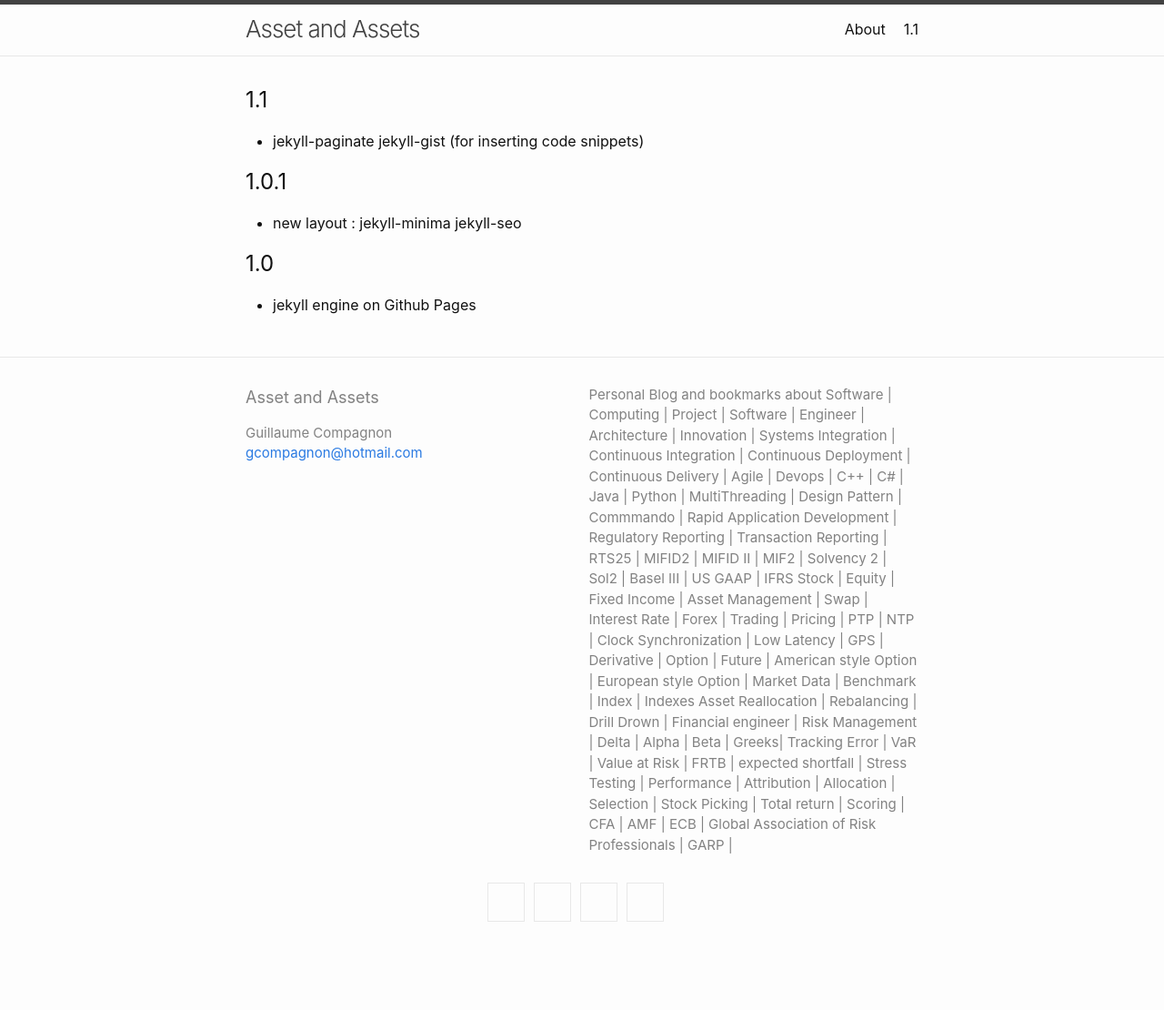
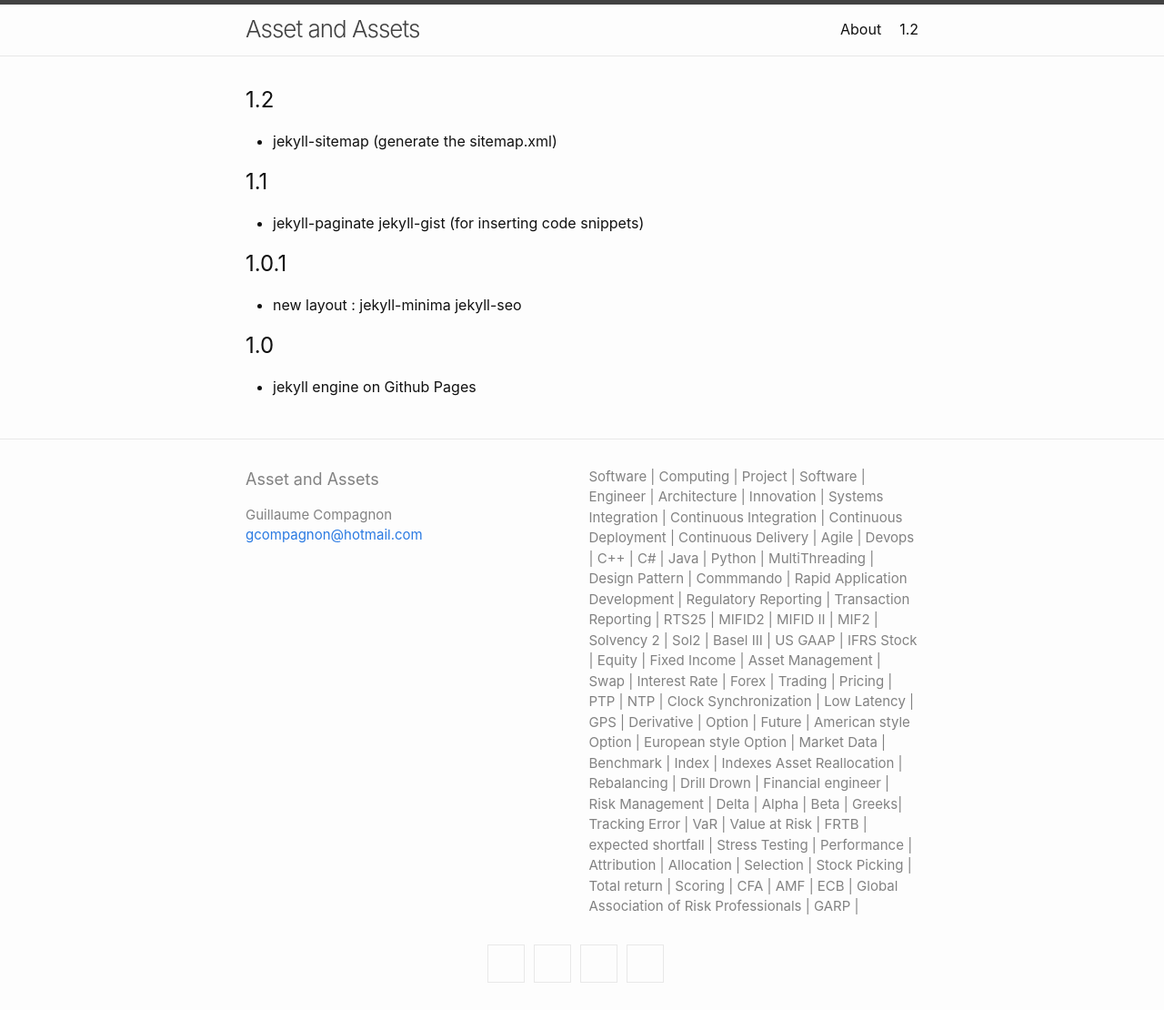
Before and after one commit to gcompagnon/gcompagnon.github.io, a Jekyll site: the page built from history.md, in a window 1280 px wide. Shown: the whole page at 91% size. Built offline with Jekyll 4.4.1, drawn with Linux system fonts in a browser that asks for light colours; our own code applies the rules of GitHub Pages for plain Markdown files; before the commit the page ends 1043 px from its top, so only the background shows below that.

Commit message:
add jekyll-sitemap

```diff
--- a/Gemfile
+++ b/Gemfile
@@ -27,6 +27,7 @@
     gem "jekyll-mentions"
     gem "jekyll-gist"
     gem "github-pages"
+    gem 'jekyll-sitemap'
   end
 
 gem "minima", "~> 2.5.0"
--- a/_config.yml
+++ b/_config.yml
@@ -5,7 +5,6 @@
 layout: post
 title: Asset and Assets
 description: > # this means to ignore newlines until "show_exerpts:"
-  Personal Blog and bookmarks about
   Software | Computing | Project | Software | Engineer | Architecture | Innovation | Systems Integration |
   Continuous Integration | Continuous Deployment | Continuous Delivery | Agile | Devops |
   C++ | C# | Java | Python | MultiThreading | Design Pattern | Commmando | Rapid Application Development |
@@ -18,7 +17,7 @@
   Performance | Attribution | Allocation | Selection | Stock Picking | Total return | Scoring |
   CFA | AMF | ECB | Global Association of Risk Professionals | GARP |
 show_excerpts: true # set to true to show excerpts on the homepage
-baseurl: /
+#baseurl: /
 
 
 theme: minima
@@ -29,6 +28,7 @@
 - jekyll-mentions
 - jekyll-paginate
 - jekyll-gist
+- jekyll-sitemap
 
 # Minima date format
 # refer to https://shopify.github.io/liquid/filters/date/ if you want to customize this
--- a/history.md
+++ b/history.md
@@ -1,3 +1,7 @@
+## 1.2
+
+* jekyll-sitemap (generate the sitemap.xml)
+
 ## 1.1
 
 * jekyll-paginate jekyll-gist (for inserting code snippets)
```
